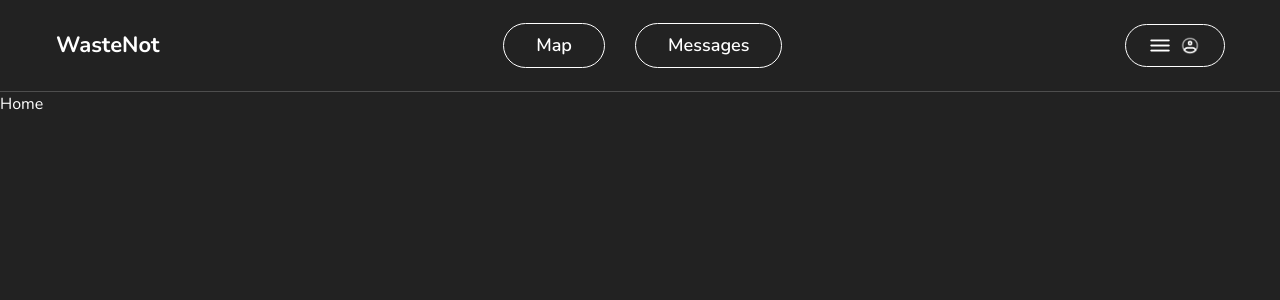
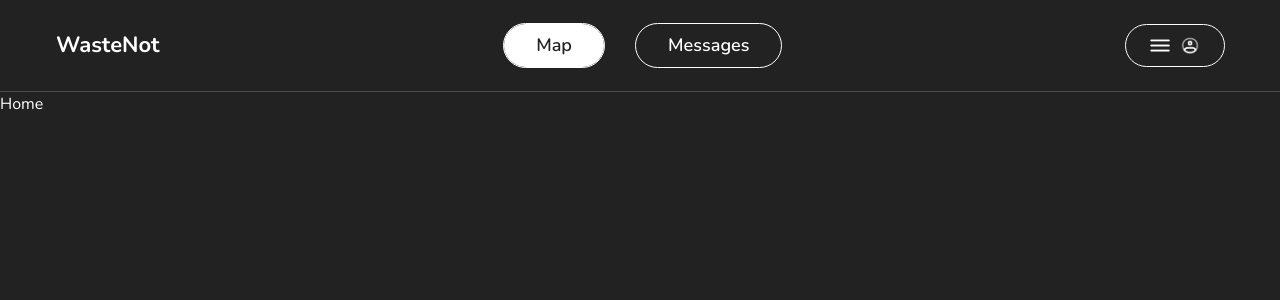
Before and after one commit to kahmoh/WasteNot, a Next.js app: page / in a window 1280 px wide. Shown: the top 300 px of the page. Built offline with nearby package versions, Linux system fonts and the light colour scheme.

Commit message:
Implement the Functionality of the Navigation Buttons

```diff
--- a/src/components/Header.jsx
+++ b/src/components/Header.jsx
@@ -1,17 +1,32 @@
-
+"use client";
 import Button from "./ui/Button";
 import styles from "../../styles/Header.module.css";
 import ProfileBtn from "./ProfileBtn";
+import { useRouter, usePathname } from "next/navigation";
 
 const Header = () => {
+  // Used for navigating pages
+  const router = useRouter();
+  // Tracks the current page that the user is on
+  const pathname = usePathname();
+
   return (
     <div className={styles["header-container"]}>
       {/* Logo on the top left */}
       <div className={styles["logo"]}>WasteNot</div>
       {/* Container for the "Map" and "Messages" buttons on the top center */}
       <div className={styles["navigation-btn-container"]}>
-        <Button text="Map"/>
-        <Button text="Messages" />
+        {/* Button is highlighted based on user's current page */}
+        <Button
+          text="Map"
+          isActive={pathname == "/"}
+          onClick={() => router.push("/")}
+        />
+        <Button
+          text="Messages"
+          isActive={pathname == "/messages"}
+          onClick={() => router.push("/messages")}
+        />
       </div>
       {/* Profile button on the top right */}
       <ProfileBtn />
--- a/src/components/ui/button.jsx
+++ b/src/components/ui/button.jsx
@@ -1,12 +1,20 @@
+"use client";
 import React from "react";
-import styles from "../../../styles/Button.module.css"
+import styles from "../../../styles/Button.module.css";
 
-const Button = ({text}) => {
-    return (
-        <div className={styles["header-btn"]}>
-            <span>{text}</span>
-        </div>
-    )
-}
+// Takes in props:
+// text: displayed in button
+// isActive: boolean indicating whether user is on current page indicated by the button
+// onClick: navigates user to desired page when clicked
+const Button = ({ text, isActive, onClick }) => {
+  return (
+    <div
+      className={`${styles["header-btn"]} ${isActive ? styles["active"] : ""}`}
+      onClick={onClick}
+    >
+      <span>{text}</span>
+    </div>
+  );
+};
 
 export default Button;
--- a/styles/Button.module.css
+++ b/styles/Button.module.css
@@ -12,7 +12,7 @@
   margin: 0;
 }
 
-.header-btn:hover {
+.header-btn:hover, .header-btn.active {
   cursor: pointer;
   color: var(--background);
   background-color: white;
```
